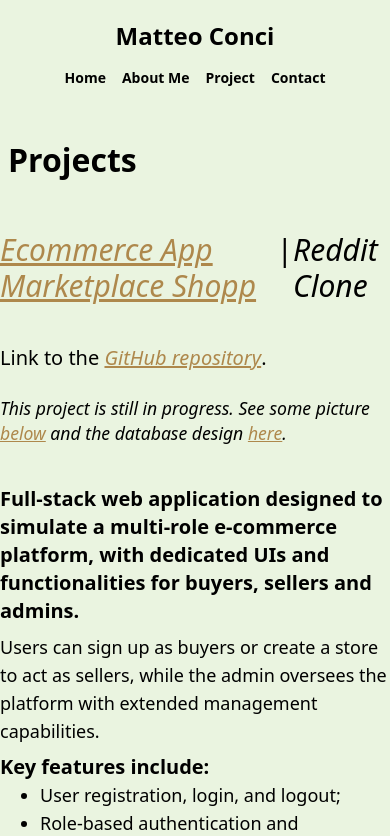
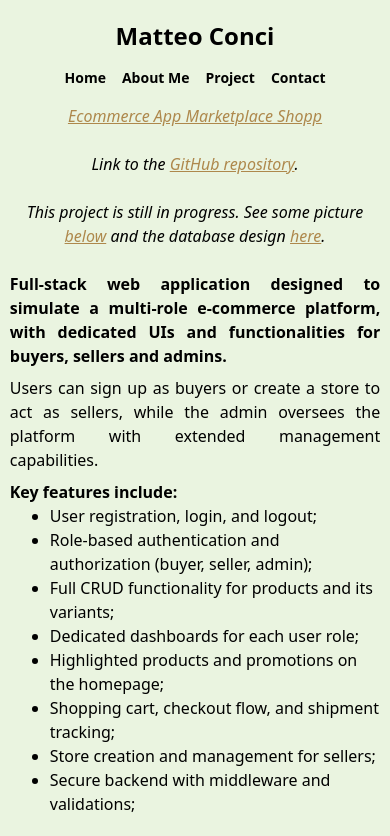
Before and after one commit to matteoconci/Portfolio-React, a React (Vite) app in the folder porftolio/: page /project in a window 390 px wide. Shown: the top 836 px of the page. Built offline with nearby package versions, Linux system fonts and the light colour scheme.

Commit message:
mobile ready projects

```diff
--- a/porftolio/src/Component/ArrowUp.tsx
+++ b/porftolio/src/Component/ArrowUp.tsx
@@ -23,7 +23,7 @@ const ArrowUp: React.FC = () => {
         <button
             onClick={scrollToTop}
             aria-label="scroll to top"
-            className="fixed text-3xl text-white bg-[#ae884c] p-1 rounded-lg left-[95%] top-[90%] z-50 hover:cursor-pointer hover:text-black">
+            className="fixed text-xl sm:text-3xl text-white bg-[#ae884c] p-1 rounded-lg left-[90%] top-[95%] sm:left-[95%] sm:top-[90%] z-50 hover:cursor-pointer hover:text-black">
             <FaArrowUp />
         </button>
     );
--- a/porftolio/src/Pages/Project.tsx
+++ b/porftolio/src/Pages/Project.tsx
@@ -18,23 +18,23 @@ const Project = () => {
     return (
         <div>
             <ArrowUp />
-            <h2 className="text-[2rem] mt-12 mb-12 ml-2 font-semibold">Projects</h2>
+            <h2 className="hidden sm:block text-[2rem] mt-12 mb-12 ml-2 font-semibold">Projects</h2>
             <div>
-                <ul className="flex list-none justify-evenly text-3xl font-medium">
+                <ul className="sm:flex list-none justify-evenly sm:text-3xl font-medium text-center">
                     <li className={`italic no-underline hover:cursor-pointer hover:underline ${project === 1 ? 'underline text-[#ae884c]' : ''}`} onClick={() => setProject(1)}>Ecommerce App Marketplace Shopp</li>
-                    <li>|</li>
-                    <li className={`italic no-underline hover:cursor-pointer hover:underline ${project === 2 ? 'underline text-[#ae884c]' : ''}`} onClick={() => setProject(2)}>Reddit Clone</li>
+                    <li className="hidden sm:block">|</li>
+                    <li className={`hidden italic no-underline hover:cursor-pointer hover:underline ${project === 2 ? 'underline text-[#ae884c]' : ''}`} onClick={() => setProject(2)}>Reddit Clone</li>
                 </ul>
             </div>
-            <div className="text-xl mt-10">
+            <div className="sm:text-xl sm:mt-10 mt-6">
                 {project === 1 &&
-                    <div className="mb-50">
-                        <p className="mb-6">Link to the <a href='https://github.com/orgs/Reddit-Clone-App-Project/repositories?' target="_blank" className="italic underline hover:no-underline text-[#ae884c]">GitHub repository</a>.</p>
-                        <p className="italic text-[1.1rem]">This project is still in progress. See some picture <a href="#images" className="underline text-[#ae884c]">below</a> and the database design <a href="#database" className="underline text-[#ae884c]">here</a>.</p>
-                        <p className="mt-10 font-semibold text-xl">Full-stack web application designed to simulate a multi-role e-commerce platform, with dedicated UIs and functionalities for buyers, sellers and admins.</p>
-                        <p className="mt-2 text-lg">Users can sign up as buyers or create a store to act as sellers, while the admin oversees the platform with extended management capabilities.</p>
-                        <p className="mt-2 font-semibold text-xl">Key features include:</p>
-                        <ol className="list-disc ml-10 text-lg">
+                    <div className="mb-50 w-[95%] sm:w-[100%] mx-auto">
+                        <p className="mb-6 text-center italic">Link to the <a href='https://github.com/orgs/Reddit-Clone-App-Project/repositories?' target="_blank" className="underline hover:no-underline text-[#ae884c]">GitHub repository</a>.</p>
+                        <p className="italic sm:text-[1.1rem] text-center">This project is still in progress. See some picture <a href="#images" className="underline text-[#ae884c]">below</a> and the database design <a href="#database" className="underline text-[#ae884c]">here</a>.</p>
+                        <p className="sm:mt-10 mt-6 mx-auto sm:mx-0 font-semibold sm:text-xl text-justify sm:text-left">Full-stack web application designed to simulate a multi-role e-commerce platform, with dedicated UIs and functionalities for buyers, sellers and admins.</p>
+                        <p className="mt-2 sm:text-lg text-justify sm:text-left">Users can sign up as buyers or create a store to act as sellers, while the admin oversees the platform with extended management capabilities.</p>
+                        <p className="mt-2 font-semibold sm:text-xl">Key features include:</p>
+                        <ol className="list-disc ml-10 sm:text-lg">
                             <li>User registration, login, and logout;</li>
                             <li>Role-based authentication and authorization (buyer, seller, admin);</li>
                             <li>Full CRUD functionality for products and its variants;</li>
@@ -44,8 +44,8 @@ const Project = () => {
                             <li>Store creation and management for sellers;</li>
                             <li>Secure backend with middleware and validations;</li>
                         </ol>
-                        <p className="mt-4 font-semibold text-xl">Main technologies used:</p>
-                        <ol className="list-disc ml-10 text-lg">
+                        <p className="mt-4 font-semibold sm:text-xl">Main technologies used:</p>
+                        <ol className="list-disc ml-10 sm:text-lg">
                             <li><span className="font-semibold">Frontend</span>: JavaScript, TypeScript, React, Redux Toolkit, Tailwind CSS;</li>
                             <li><span className="font-semibold">Backend</span>: Node.js, Express.js, PostgreSQL, RESTful API architecture;</li>
                             <li><span className="font-semibold">Authentication & Security</span>: JWT, Bcrypt, CORS, Helmet, Rate Limiter, Validator.js;</li>
@@ -54,7 +54,7 @@ const Project = () => {
                             <li><span className="font-semibold">Additional</span>: Fully responsive design and modular architecture;</li>
                         </ol>
                         <div id="images">
-                            <p className="my-8 font-semibold text-xl">Pages:</p>
+                            <p className="my-8 font-semibold sm:text-xl">Pages:</p>
                             <figure className="mb-12">
                                 <video
                                     className="rounded-xl shadow-md w-full max-w-4xl mx-auto"
```
